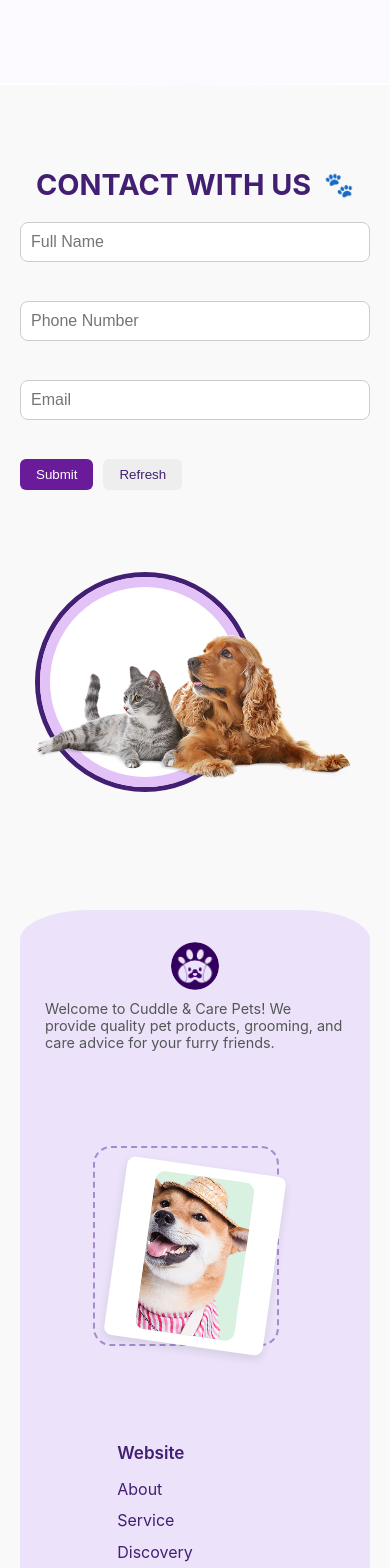
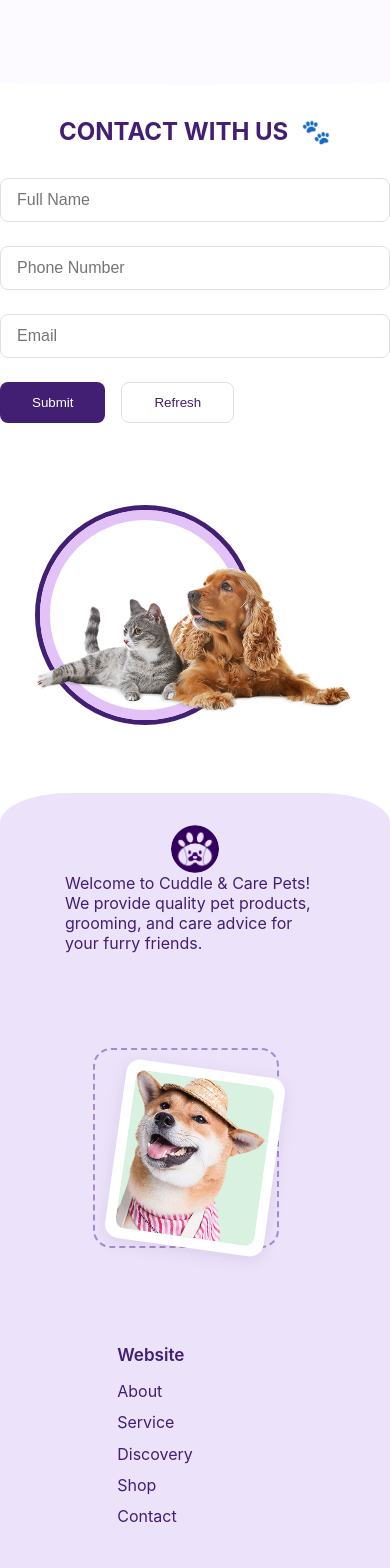
Before and after one commit to Humayra08/PawPicks, a React (Create React App) app: page / in a window 390 px wide. Shown: the part 1740-3308 px from the top of the page. Built offline with nearby package versions, Linux system fonts and the light colour scheme.

Commit message:
modified the footer and set the path to shop from service

```diff
--- a/src/Components/ServicePage.jsx
+++ b/src/Components/ServicePage.jsx
@@ -62,6 +62,7 @@
     setActiveNavLink(linkName);
     if (linkName === "About") navigate("/");
     else if (linkName === "Service") navigate("/services");
+    else if (linkName === "Shop") navigate("/shop");
   };
 
   const handleInputChange = e => {
@@ -233,10 +234,14 @@
         </div>
 
         {/* Footer */}
-        <div className="contact-footer">
+         <footer className="contact-footer">
         <div className="contact-footer-left">
+          <div className="footer-logo">
             <img src={FooterLogoImg} alt="Footer Logo" className="footer-logo-img" />
-            <p className="footer-desc">Welcome to Cuddle & Care Pets! Quality care for your furry friends.</p>
+          </div>
+          <div className="footer-desc">
+            Welcome to Cuddle & Care Pets! We provide quality pet products, grooming, and care advice for your furry friends.
+          </div>
         </div>
         <div className="contact-footer-center">
           <div className="footer-polaroid">
@@ -247,14 +252,20 @@
           </div>
         </div>
         <div className="contact-footer-right">
+          <div className="footer-cols">
             <div className="footer-col">
               <div className="footer-col-title">Website</div>
               <ul>
-                {["About", "Service", "Discovery", "Shop", "Contact"].map((item, idx) => <li key={idx}>{item}</li>)}
+                <li>About</li>
+                <li>Service</li>
+                <li>Discovery</li>
+                <li>Shop</li>
+                <li>Contact</li>
               </ul>
             </div>
           </div>
         </div>
+      </footer>
       </section>
     </div>
   );
--- a/src/ServicePage.css
+++ b/src/ServicePage.css
@@ -3,8 +3,11 @@
   background: #f5eafd;
   min-height: 100vh;
   font-family: 'Segoe UI', sans-serif;
+  display: flex;
+  flex-direction: column; /* Keeps the footer at the bottom */
 }
 
+/* Header (no change) */
 .header {
   padding: 1rem 2rem;
   background: rgba(255, 255, 255, 0.9);
@@ -21,6 +24,7 @@
   transform: translateY(0);
 }
 
+/* Navigation (no change) */
 .nav-container {
   display: flex;
   align-items: center;
@@ -349,13 +353,24 @@
   transition: transform 0.3s ease;
 }
 
-.offer-row.reverse { flex-direction: row-reverse; }
+.offer-row.reverse {
+  flex-direction: row-reverse;
+}
 
-.offer-row:hover { transform: translateY(-4px); }
+.offer-row:hover {
+  transform: translateY(-4px);
+}
 
-.offer-text { flex: 1; padding: 20px; }
+.offer-text {
+  flex: 1;
+  padding: 20px;
+}
 
-.offer-text h3 { font-size: 1.3rem; font-weight: bold; margin-bottom: 10px; }
+.offer-text h3 {
+  font-size: 1.3rem;
+  font-weight: bold;
+  margin-bottom: 10px;
+}
 
 .offer-number {
   display: inline-block;
@@ -370,7 +385,10 @@
   font-size: 0.9rem;
 }
 
-.offer-img { flex: 1; text-align: center; }
+.offer-img {
+  flex: 1;
+  text-align: center;
+}
 
 .offer-img img {
   width: 100%;
@@ -379,81 +397,189 @@
   transition: transform 0.3s ease;
 }
 
-.offer-img img:hover { transform: scale(1.05); }
-
-/* ====== CONTACT ====== */
-.contact-root { background: #f9f9f9; padding: 50px 20px; }
-
-.contact-main {
-  display: flex;
-  justify-content: space-between;
-  align-items: center;
-  flex-wrap: wrap;
+.offer-img img:hover {
+  transform: scale(1.05);
 }
-
-.contact-left { flex: 1; min-width: 280px; }
-
-.contact-title { font-size: 1.8rem; font-weight: bold; margin-bottom: 20px; }
-
-.contact-form { display: flex; flex-direction: column; }
-
-.contact-input {
-  padding: 10px;
-  margin-bottom: 15px;
-  border-radius: 8px;
-  border: 1px solid #ccc;
-  font-size: 1rem;
-  transition: border 0.3s;
-}
-
-.contact-input:focus { border-color: #6a1b9a; outline: none; }
-
-.contact-btn-group { display: flex; gap: 10px; }
-
-.contact-submit-btn, .contact-refresh-btn {
-  border: none;
-  padding: 8px 16px;
-  border-radius: 6px;
-  cursor: pointer;
-  transition: all 0.3s ease;
-}
-
-.contact-submit-btn {
-  background: #6a1b9a;
-  color: #fff;
-}
-
-.contact-submit-btn:hover { transform: scale(1.05); }
-
-.contact-refresh-btn { background: #eee; }
-
-.contact-refresh-btn:hover { background: #ddd; transform: scale(1.05); }
 
 /* ====== FOOTER ====== */
 .contact-footer {
+  width: 100%;
+  background: #ece3fa;
+  padding: 0;
+  margin: 0;
+  margin-top: auto; /* Stick to bottom */
+  border-top-left-radius: 120px 60px;
+  border-top-right-radius: 120px 60px;
+  min-height: 320px;
   display: flex;
   justify-content: space-between;
-  align-items: flex-start;
-  margin-top: 50px;
-  flex-wrap: wrap;
+  align-items: flex-end;
+  position: relative;
+  z-index: 1;
 }
 
-.footer-logo-img { max-width: 120px; margin-bottom: 10px; }
+.contact-footer-left,
+.contact-footer-center,
+.contact-footer-right {
+  flex: 1;
+  padding: 3rem 2vw 2rem 5vw;
+  display: flex;
+  flex-direction: column;
+  align-items: flex-start;
+}
+
+.contact-footer-center {
+  align-items: center;
+  justify-content: center;
+  position: relative;
+}
+
+.footer-logo-img {
+  width: 48px;
+  height: 48px;
+  border-radius: 50%;
+  object-fit: cover;
+  display: block;
+}
 
 .footer-desc {
-  font-size: 0.9rem;
-  color: #555;
-  max-width: 300px;
+  color: #421F72;
+  font-size: 1rem;
+  margin-bottom: 1.2rem;
+  max-width: 260px;
+}
+
+.footer-polaroid {
+  position: relative;
+  width: 180px;
+  height: 180px;
+  margin: 0 auto;
+  display: flex;
+  flex-direction: column;
+  align-items: center;
 }
 
 .footer-polaroid-frame {
-  border: 6px solid #fff;
-  box-shadow: 0 4px 10px rgba(0,0,0,0.1);
-  border-radius: 8px;
-  overflow: hidden;
-  transition: transform 0.3s ease;
+  width: 160px;
+  height: 190px;
+  background: #fff;
+  border-radius: 14px;
+  box-shadow: 0 4px 16px rgba(68,34,106,0.10);
+  padding: 10px;
+  transform: rotate(8deg);
+  position: relative;
+  z-index: 2;
+  display: flex;
+  align-items: center;
+  justify-content: center;
 }
 
-.footer-polaroid-frame:hover { transform: scale(1.05); }
+.footer-dog-img {
+  width: 140px;
+  height: 160px;
+  object-fit: cover;
+  border-radius: 10px;
+  background: #d8f1e1;
+}
 
-.footer-dog-img { width: 100px; display: block; }
+.footer-polaroid-dash {
+  position: absolute;
+  top: -20px;
+  left: -12px;
+  width: 186px;
+  height: 200px;
+  border: 2px dashed #a68bcf;
+  border-radius: 18px;
+  z-index: 1;
+}
+
+.contact-footer-right {
+  align-items: flex-end;
+  justify-content: flex-end;
+}
+
+.footer-cols {
+  padding-right: 5rem;
+  display: flex;
+  gap: 2.5rem;
+}
+
+.footer-col-title {
+  font-weight: 600;
+  color: #421F72;
+  margin-bottom: 1rem;
+  font-size: 1.07rem;
+}
+
+.footer-col ul {
+  list-style: none;
+  padding: 0;
+  margin: 0;
+}
+
+.footer-col li {
+  color: #421F72;
+  font-size: 1rem;
+  margin-bottom: 0.7rem;
+}
+
+/* ====== MEDIA QUERIES ====== */
+@media (max-width: 900px) {
+  .service-page {
+    flex-direction: column; /* Ensure the page layout still allows footer to be pushed down */
+  }
+
+  .contact-footer {
+    flex-direction: column;
+    align-items: center;
+    border-top-left-radius: 70px 30px;
+    border-top-right-radius: 70px 30px;
+    padding-left: 0;
+    padding-right: 0;
+  }
+
+  .contact-footer-left, .contact-footer-center, .contact-footer-right {
+    padding: 2rem 2vw;
+    width: 100%;
+    align-items: center;
+  }
+
+  .footer-polaroid {
+    margin: 2rem 0;
+  }
+
+  .footer-cols {
+    justify-content: center;
+    gap: 1.2rem;
+  }
+}
+
+@media (max-width: 500px) {
+  .offer-circles {
+    width: 350px;
+    height: 350px;
+  }
+  .circle1 { width: 300px; height: 300px; }
+  .circle2 { width: 200px; height: 200px; }
+  .circle3 { width: 100px; height: 100px; }
+  .offer-title-top { font-size: 0.9rem; margin-top: 10px;}
+  .offer-section::after {
+    height: 36px;
+    clip-path: polygon(0 95%, 50% 100%, 100% 95%, 100% 100%, 0 100%);
+  }
+}
+
+@media (max-width: 768px) {
+  .service-page {
+    display: flex;
+    flex-direction: column;
+    min-height: 100vh;
+  }
+}
+
+.nav-link:focus,
+.contact-submit-btn:focus,
+.contact-refresh-btn:focus {
+  outline: none;
+  border: none;
+}
```
Lines whose indentation alone changed are shown as unchanged.
